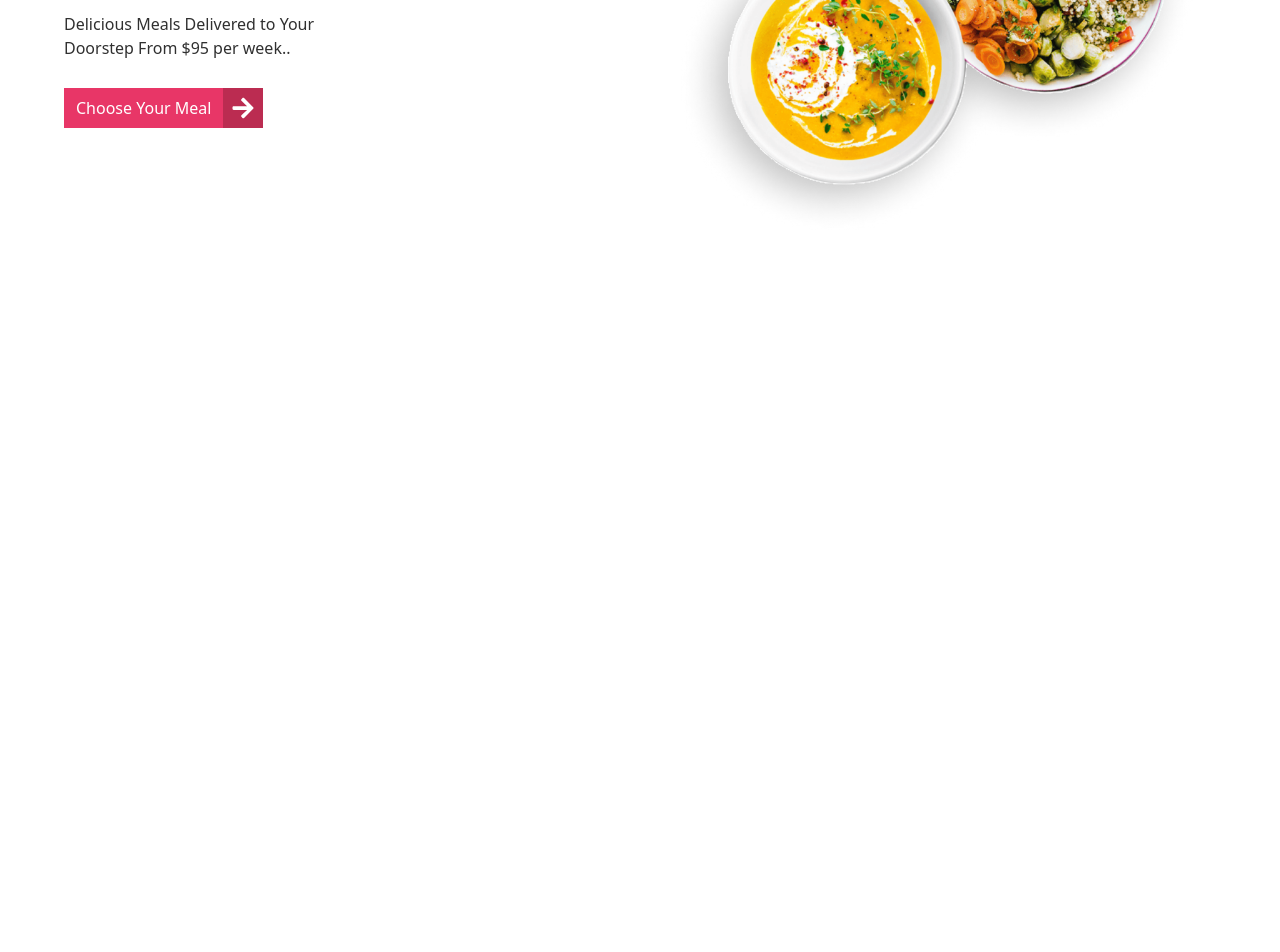
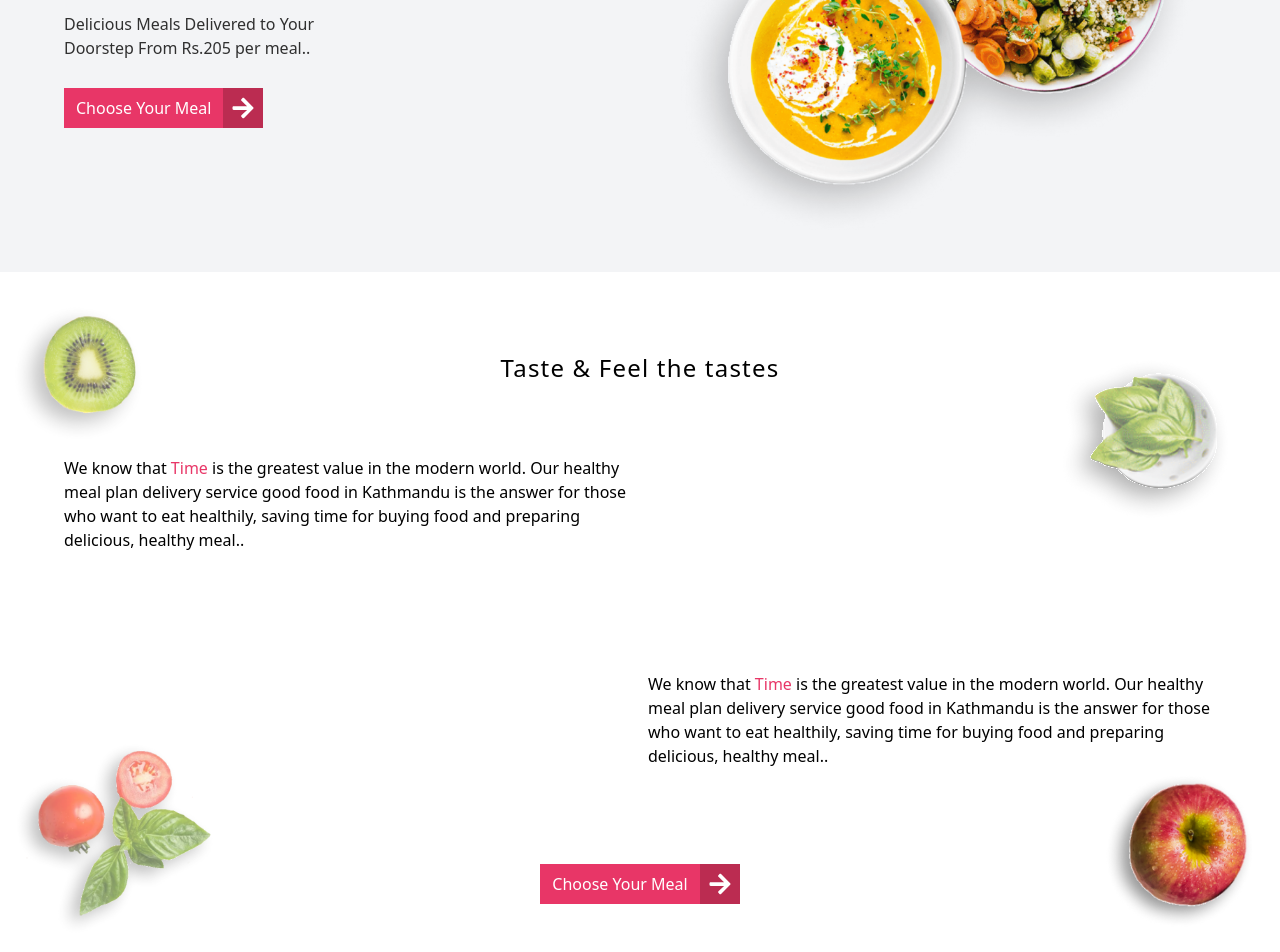
Before and after one commit to ramesh213/mycafe-react-tailwind, a React (Vite) app: page / in a window 1280 px wide. Shown: the part 396-1348 px from the top of the page. Before the commit the page ends 800 px from the top, so only its background shows below. Built offline with nearby package versions, Linux system fonts and the light colour scheme; a web font is replaced by a local one.

Commit message:
hero secton on development

```diff
--- a/src/App.jsx
+++ b/src/App.jsx
@@ -1,6 +1,8 @@
 import React from "react"
 import Navbar from "./comnponents/navbar/Navbar"
 import Hero from "./comnponents/hero/Hero"
+import Banner from "./comnponents/banner/Banner"
+
 
 
 
@@ -10,6 +12,7 @@
     <div className="overflow-x-hidden">
       <Navbar/>
       <Hero/>
+      <Banner/>
     </div>
   )
 }
--- /dev/null
+++ b/src/comnponents/banner/Banner.jsx
@@ -0,0 +1,60 @@
+import React from 'react'
+import Apple from "../../assets/png/apple.png"
+import Kiwi from "../../assets/png/kiwi.png"
+import Leaf from "../../assets/png/leaf.png"
+import Lemon from "../../assets/png/lemon.png"
+import Tomato from "../../assets/png/tomato.png"
+import PrimaryButton from '../../shared/PrimaryButton'
+
+
+
+const Banner = () => {
+  return (
+    <>
+        <div className="container py-12 relative">
+            <div>
+                <h1 className='py-8 text-2xl tracking-wider text-center'>Taste & Feel the tastes</h1>
+                <div className='space-y-10'>
+                    <div className="grid grid-cols-1 sm:grid-cols-2 gap-4 py-10">
+                        <div>
+                            <p>
+                                We know that <span className='text-primary'>Time </span>
+                                is the greatest value in the modern world. Our healthy meal plan delivery service good food in Kathmandu is the answer for those who want to eat healthily, saving time for buying food and preparing delicious, healthy meal..
+                            </p>
+                        </div>
+                        <div></div>
+                    </div>
+
+                    <div className="grid grid-cols-1 sm:grid-cols-2 gap-4 py-10">
+                    <div></div>
+
+                        <div>
+                            <p>
+                                We know that <span className='text-primary'>Time </span>
+                                is the greatest value in the modern world. Our healthy meal plan delivery service good food in Kathmandu is the answer for those who want to eat healthily, saving time for buying food and preparing delicious, healthy meal..
+                            </p>
+                        </div>
+                    </div>
+                </div>
+                <div className='flex justify-center mt-10 sm:mt-14'>
+                    <PrimaryButton />
+                </div>
+            </div>
+            <div className='absolute top-6 -left-8 sm:bottom-0 sm:left-0 opacity-60'>
+                <img src={Kiwi} alt="" className='max-w-[160px]'/>
+            </div>
+            <div className='absolute bottom right-8 sm:bottom-0 sm:left-0 opacity-60'>
+                <img src={Tomato} alt="" className='max-w-[260px]'/>
+            </div>
+            <div className='absolute top-14 -right-16 sm:right-0 opacity-60'>
+                <img src={Leaf} alt="" className='max-w-[260px]'/>
+            </div>
+            <div className='hidden sm:block absolute bottom-0 right-0'>
+                <img src={Apple} alt="" className='max-w-[200px]'/>
+            </div>
+        </div>
+    </>
+  )
+}
+
+export default Banner
--- a/src/comnponents/hero/Hero.jsx
+++ b/src/comnponents/hero/Hero.jsx
@@ -1,19 +1,29 @@
 import React from 'react'
+// import heroBg from "../../assets/heroBg.png"
 import heroImage from "../../assets/hero.png"
 import PrimaryButton from '../../shared/PrimaryButton'
+
+// const bgStyle = {
+//     backgroundImage: `url(${heroBg})`,
+//     backgroundRepeat: "no-reaper",
+//     backgroundPosition: "center",
+//     backgroundSize: "cover",
+//     width: "100%",
+//     height: "100%",
+// };
 
 const Hero = () => {
   return (
     <>
-
-    <div className="relative z-[-1]">
+    {/* This style attr. 'style={bgStyle}'is used parent below div if incase */}
+    <div className="relative z-[-1] bg-gray-100">
         <div className="container">
             <div className="grid grid-cols-1 sm:grid-cols-2 gap-4 place-items-center min-h-[600px]">
                 {/* left text side*/}
                 <div className='space-y-7 text-dark order-2 sm:order-1'>
                     <h1 className='text-5xl'>Fresh & Healthy Meal Plan <span className='text-secondary font-cursive text-7xl'>Delivery</span> in Kathmandu</h1>
                     <p className='lg:pr-64'>
-                        Delicious Meals Delivered to Your Doorstep From $95 per week..
+                        Delicious Meals Delivered to Your Doorstep From Rs.205 per meal..
                     </p>
                     <div>
                         <PrimaryButton/>
@@ -21,7 +31,7 @@
                 </div>
                 {/* right image side */}
                 <div className='order-1 sm:order-2'>
-                    <img src={heroImage} alt="" />
+                    <img src={heroImage} alt="image" />
                 </div>
             </div>
         </div>
--- a/src/comnponents/navbar/Navbar.jsx
+++ b/src/comnponents/navbar/Navbar.jsx
@@ -43,7 +43,7 @@
         <div className="bg-white shadow-md">
             <div className="container flex justify-between py-4 sm:py-3">
               {/* logo section */}
-              <div className="font-bold text-3xl">Logo</div>
+              <div className="font-bold text-3xl">FoodPoint</div>
                <div>
                 <ul className='flex items-center gap-10'>
                   {
```
